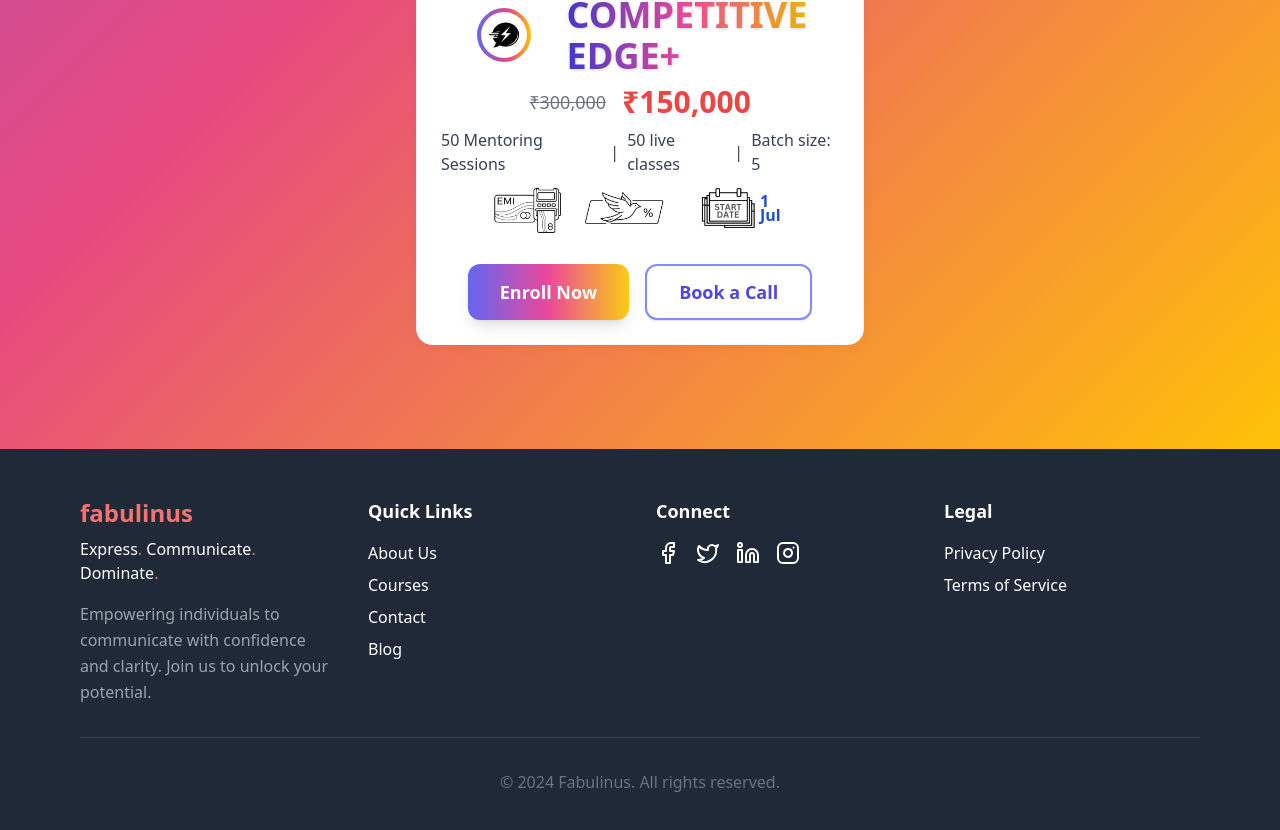
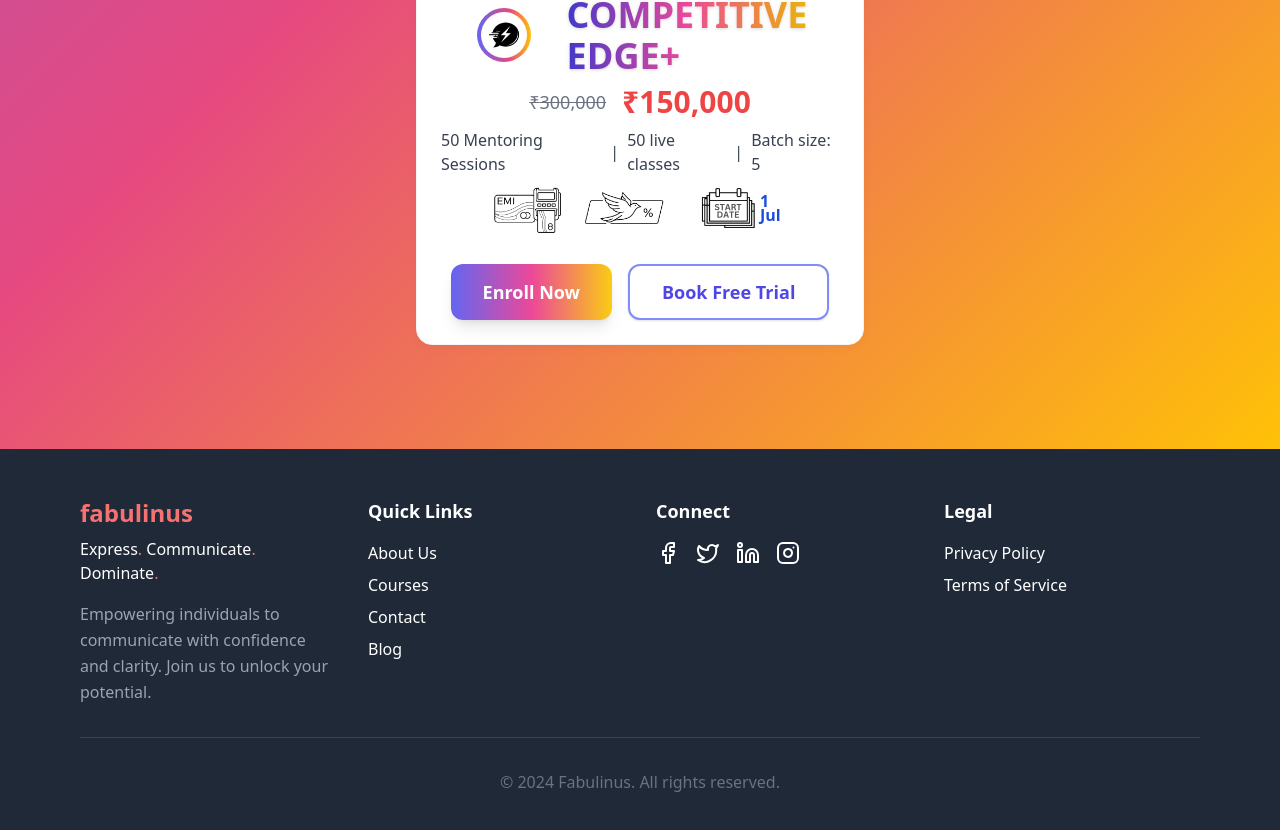
Before and after one commit to Vishalmakhija1012/fab-final-fixed2, a React (Vite) app: page /single-page in a window 1280 px wide. Shown: the part 7365-8195 px from the top of the page. Built offline with nearby package versions, Linux system fonts and the light colour scheme.

Commit message:
Update single-page.jsx: pricing section, CTA, and button logic for Book Free Trial and Enroll Now

```diff
--- a/src/components/single-page.jsx
+++ b/src/components/single-page.jsx
@@ -1090,11 +1090,11 @@ const SinglePage = () => {
                         year: formData.year || new Date().getFullYear(),
                         courseName: selectedCourse?.programName || '',
                         selectedCourse: selectedCourse,
-                        cta: 'Book a Call'
+                        cta: 'Book Free Trial'
                       }
                     })}
                   >
-                    Book a Call
+                    Book Free Trial
                   </button>
                 </div>
               </div>
```
